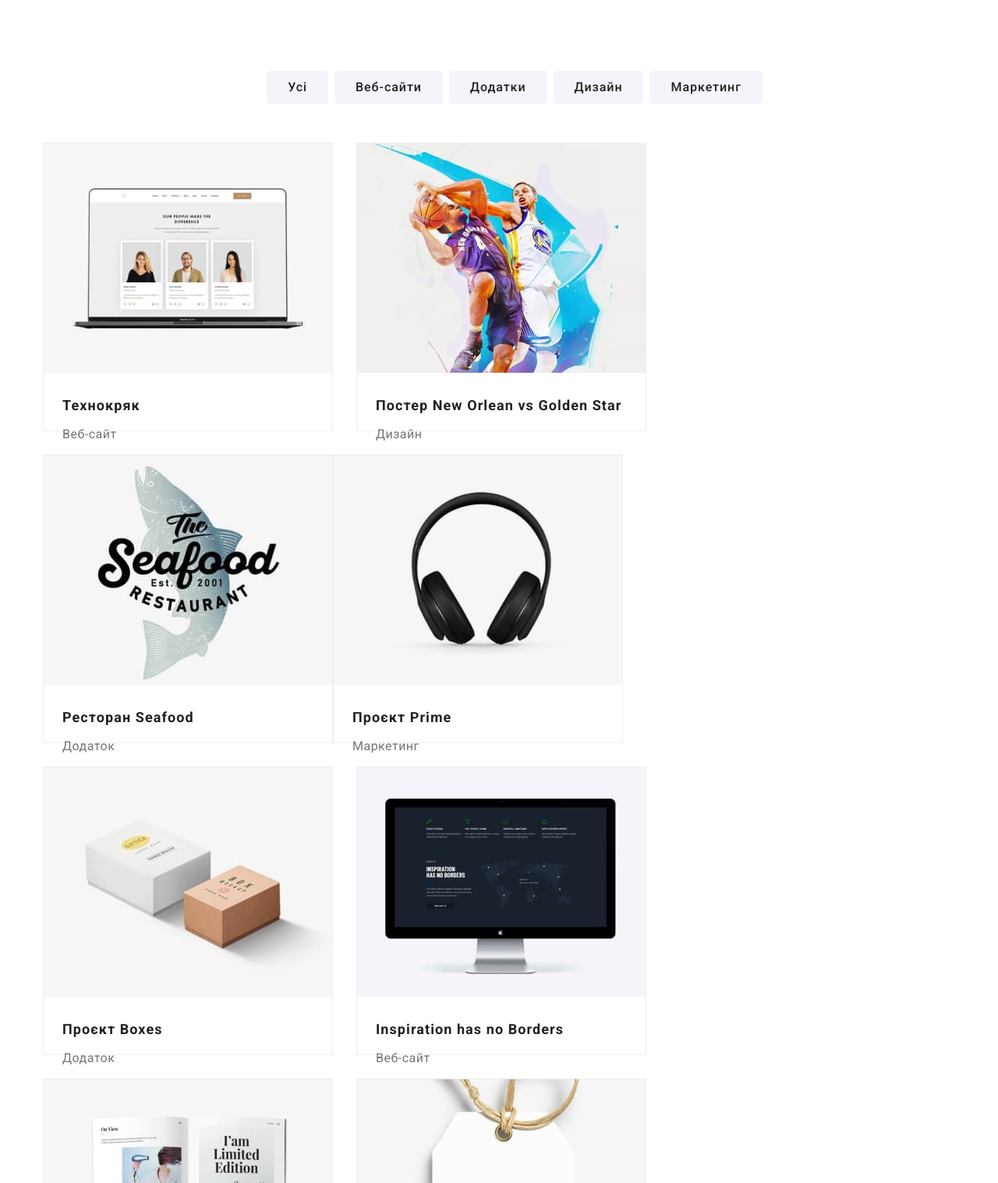
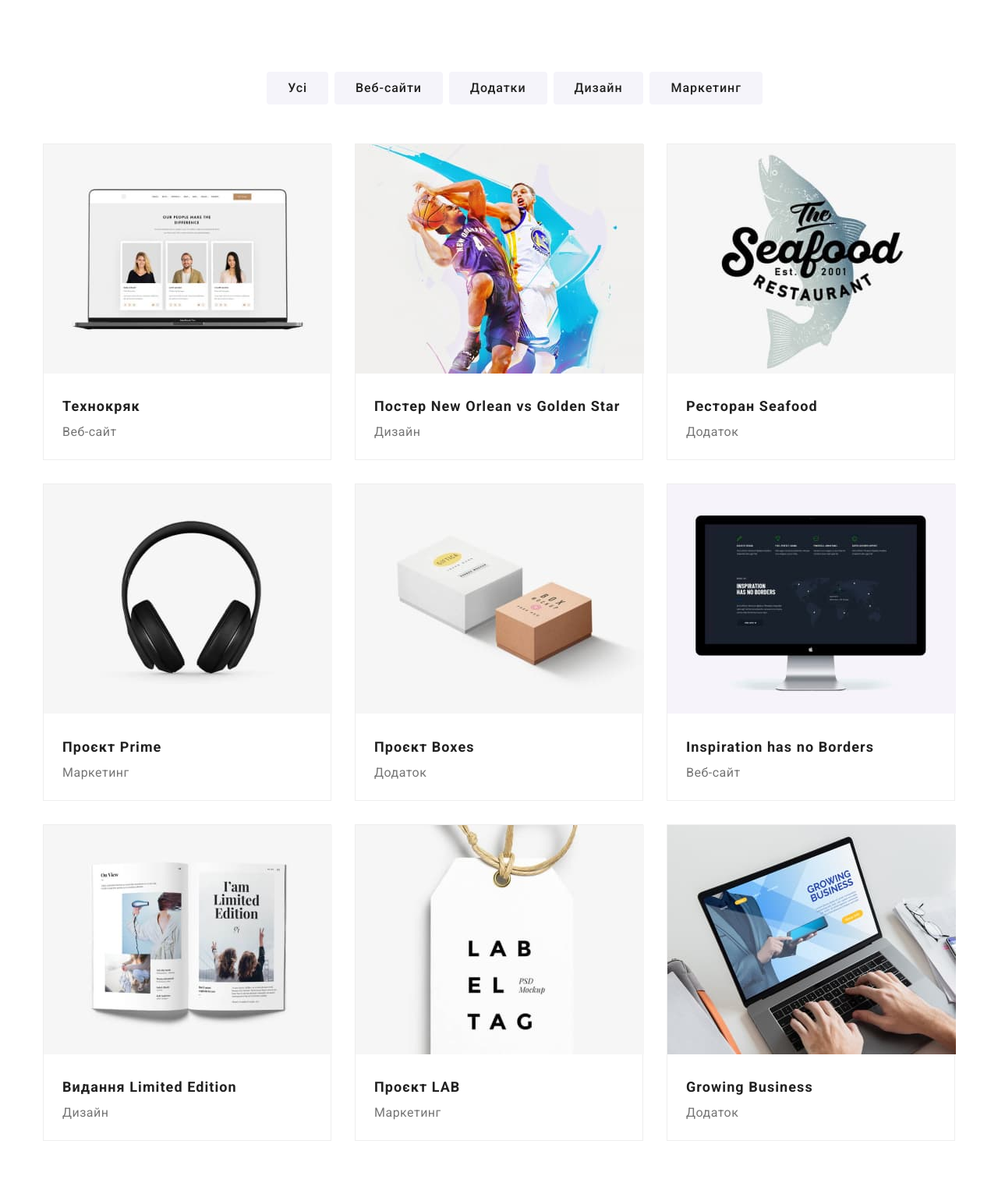
Before and after one commit to OleksandrVaniuta/goit-markup-hw-04, a plain HTML site: page portfolio.html in a window 1280 px wide. Shown: the part 83-1600 px from the top of the page at 78% size. Drawn offline with nearby package versions, Linux system fonts and the light colour scheme.

Commit message:
доробив дз номер 4

```diff
--- a/CSS/styles.css
+++ b/CSS/styles.css
@@ -279,20 +279,24 @@ nav {
 .team {
 	display: flex;
 	padding: 0;
+	margin: 0;
 }
 .team .item {
 	background-color: #ffffff;
+	width: 270px;
 }
 .team .item:not(:last-child) {
 	margin-right: 30px;
 }
-
+.team-descr {
+	padding: 30px 32px;
+}
 .section-title.person {
-	margin-top: 30px;
+	margin: 0;
 	margin-bottom: 10px;
 	font-weight: 500;
 	font-size: 16px;
-	line-height: 1.88;
+	line-height: 1.2;
 	text-align: center;
 }
 
@@ -300,7 +304,7 @@ nav {
 	margin-top: 0;
 	margin-bottom: 16px;
 	font-size: 16px;
-	line-height: 1.88;
+	line-height: 1.2;
 	text-align: center;
 }
 .networks-list {
@@ -308,12 +312,12 @@ nav {
 	justify-content: center;
 	margin: 0;
 	padding: 0;
-	margin-bottom: 30px;
 }
 .networks-list .item {
 	background-color: transparent;
 	box-shadow: none;
 	border-color: transparent;
+	border-radius: 50%;
 }
 .networks {
 	width: 44px;
@@ -438,14 +442,17 @@ nav {
 }
 
 /* portfolio filters CSS */
-.page-header.bottomline {
+.page-header.portfolio {
 	border-bottom: 1px solid #ececec;
+}
+.section.filter {
+	padding-top: 94px;
+	padding-bottom: 94px;
 }
 .filters {
 	display: flex;
+	margin: 0;
 	justify-content: center;
-	margin-top: 94px;
-	margin-bottom: 50px;
 }
 
 .filters .button {
@@ -468,10 +475,12 @@ nav {
 	color: #ffffff;
 	background-color: var(--acent-color);
 }
-
+.container.project-list {
+	padding-top: 50px;
+}
 .section-title.project {
-	margin-top: 20px;
-	margin-bottom: 4px;
+	margin: 0px;
+	/* margin-bottom: 4px; */
 	font-size: 18px;
 	line-height: 2;
 	letter-spacing: 0.06em;
@@ -481,7 +490,7 @@ nav {
 	display: flex;
 	flex-wrap: wrap;
 	margin-top: 0px;
-	margin-bottom: 94px;
+	/* margin-bottom: 94px; */
 	padding: 0px;
 }
 .project-link {
@@ -490,10 +499,10 @@ nav {
 	cursor: pointer;
 }
 .projects .item {
+	width: 370px;
 	border: 1px solid #eeeeee;
 	margin-bottom: 30px;
 	margin-right: 30px;
-	height: 370px;
 }
 .project-descr {
 	padding: 20px 24px;
@@ -510,13 +519,16 @@ nav {
 }
 
 .project-link p {
-	margin-top: 0;
-	margin-bottom: 20px;
+	margin: 0;
+	/* margin-bottom: 20px; */
 	font-size: 16px;
 	line-height: 1.88;
 }
+.container-descr {
+	padding: 20px 24px;
+}
 
-.projects p,
+/* .projects p,
 .projects h3 {
 	margin-left: 24px;
-}
+} */
--- a/portfolio.html
+++ b/portfolio.html
@@ -18,7 +18,7 @@
 		<link rel="stylesheet" href="CSS/styles.css" />
 	</head>
 	<body>
-		<header class="page-header">
+		<header class="page-header portfolio">
 			<div class="container head">
 				<nav>
 					<ul class="site-nav">
@@ -65,53 +65,63 @@
 					<li class="item"><button type="button" class="button">Маркетинг</button></li>
 				</ul>
 				<h2 class="visually-hiden">Список наших проєктів</h2>
-				<div class="container">
+				<div class="container project-list">
 					<ul class="projects">
 						<li class="item">
 							<a href="" class="project-link">
 							<img src="./images/portfolioimg/portfolioimg1.jpg" alt="Превью проекта Технокряк" width="370" />
+							<div class="container-descr">
 							<h3 class="section-title project">Технокряк</h3>
 								<p>Веб-сайт</p>
+							</div>
 							</a>
 						</li>
 						<li class="item">
 							<a href="" class="project-link">
 							<img src="./images/portfolioimg/portfolioimg2.jpg" alt="Постер New Orlean vs Golden Star" width="370" />
+							<div class="container-descr">
 							<h3 class="section-title project">
 								Постер
 								<span lang="en">New Orlean vs Golden Star</span>
 							</h3>
 							<p>Дизайн</p>
+							</div>
 							</a>
 						</li>
 						<li class="item">
 							<a href="" class="project-link">
 							<img src="./images/portfolioimg/portfolioimg3.jpg" alt="Превью додатка ресторана Seafood" width="370" />
+							<div class="container-descr">
 							<h3 class="section-title project">
 								Ресторан
 								<span lang="en">Seafood</span>
 							</h3>
 							<p>Додаток</p>
+							</div>
 							</a>
 						</li>
 						<li class="item">
 							<a href="" class="project-link">
 							<img src="./images/portfolioimg/portfolioimg4.jpg" alt="Превью проекта Prime" width="370" />
+							<div class="container-descr">
 							<h3 class="section-title project">
 								Проєкт
 								<span lang="en">Prime</span>
 							</h3>
 							<p>Маркетинг</p>
+							</div>
 							</a>
 						</li>
 						<li class="item">
 							<a href="" class="project-link">
 							<img src="./images/portfolioimg/portfolioimg5.jpg" alt="Превью проєкта Boxes" width="370" />
+							<div class="container-descr">
 							<h3 class="section-title project">
 								Проєкт
 								<span lang="en">Boxes</span>
 							</h3>
 							<p>Додаток</p>
+							</div>
 							</a>
 						</li>
 						<li class="item">
@@ -121,35 +131,43 @@
 								alt="Превью веб сайта Inspiration has no Borders"
 								width="370"
 							/>
+							<div class="container-descr">
 							<h3 lang="en" class="section-title project">Inspiration has no Borders</h3>
 							<p>Веб-сайт</p>
+							</div>
 							</a>
 						</li>
 						<li class="item">
 							<a href="" class="project-link">
 							<img src="./images/portfolioimg/portfolioimg7.jpg" alt="Превью видання Limited Edition" width="370" />
+							<div class="container-descr">
 							<h3 class="section-title project">
 								Видання
 								<span lang="en">Limited Edition</span>
 							</h3>
 							<p>Дизайн</p>
+							</div>
 							</a>
 						</li>
 						<li class="item">
 							<a href="" class="project-link">
 							<img src="./images/portfolioimg/portfolioimg8.jpg" alt="Превью проєкта LAB" width="370" />
+							<div class="container-descr">
 							<h3 class="section-title project">
 								Проєкт
 								<span lang="en">LAB</span>
 							</h3>
 							<p>Маркетинг</p>
+							</div>
 							</a>
 						</li>
 						<li class="item">
 							<a href="" class="project-link">
 							<img src="./images/portfolioimg/portfolioimg9.jpg" alt="Превью додатка Growing Business" width="370" />
+							<div class="container-descr">
 							<h3 lang="en" class="section-title project">Growing Business</h3>
 							<p>Додаток</p>
+							</div>
 							</a>
 						</li>
 					</ul>
```
Also changed, not shown: index.html (+8 -0 lines).
